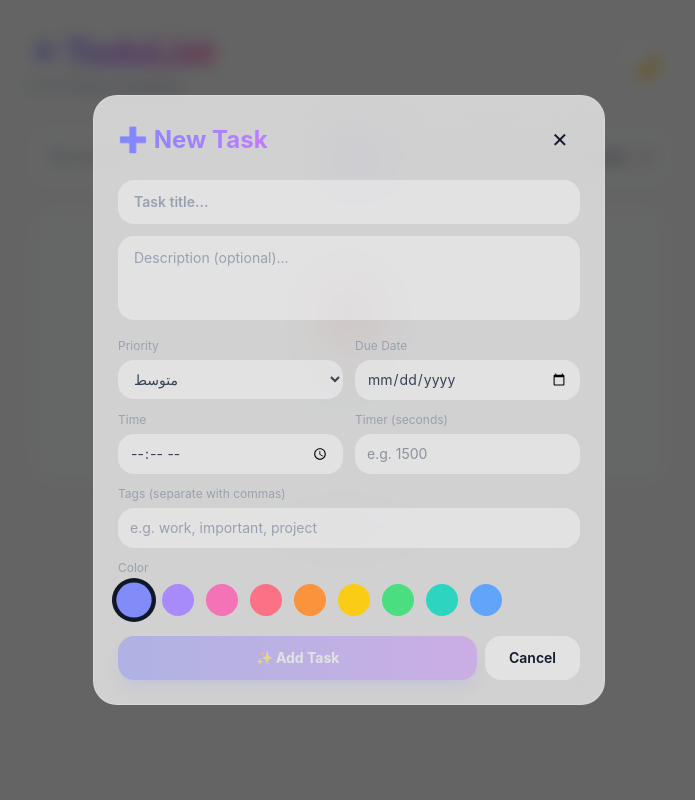
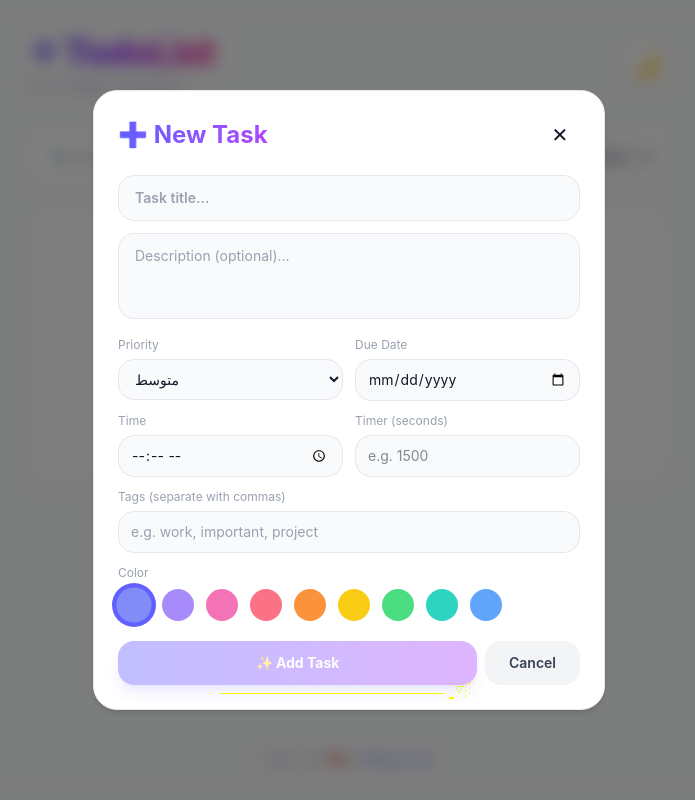
Before and after one commit to mohammad-2012/ReactTodo-React-TypeScript-Tailwind, a React (Vite) app: page / in a window 1280 px wide. Both pictures are taken after a click on the button "✦ Add New Task". Shown: the whole page, without its empty margins (291-986 px from the left). Built offline with nearby package versions, Linux system fonts and the light colour scheme; the HTML template or start-up script is replaced by a standard one.

Commit message:
Sending the latest changes made and changes made to the styles and fixing errors

```diff
--- a/src/App.tsx
+++ b/src/App.tsx
@@ -71,6 +71,7 @@ export default function App() {
       };
       addTodo(newTodo);
     }
+    setShowForm(false);
   };
 
   const handleEdit = (todo: Todo) => {
@@ -95,7 +96,7 @@ export default function App() {
       }`}
       dir="ltr"
     >
-      <div className="max-w-2xl mx-auto px-4 py-8">
+      <div className="max-w-2xl mx-auto px-4 py-8 flex flex-col min-h-screen">
         <Header
           dark={dark}
           toggleTheme={toggleTheme}
@@ -103,7 +104,9 @@ export default function App() {
           totalCount={todos.length}
         />
 
-        {todos.length > 0 && <ProgressBar progress={progressPercent} />}
+        {todos.length > 0 && (
+          <ProgressBar progress={progressPercent} dark={dark} />
+        )}
 
         <SearchFilter
           search={search}
@@ -118,7 +121,7 @@ export default function App() {
         {!showForm && (
           <button
             onClick={() => setShowForm(true)}
-            className="w-full py-4 rounded-2xl mb-5 text-sm font-bold text-white bg-gradient-to-r from-indigo-400 via-purple-400 to-pink-400 hover:opacity-90 transition-all shadow-lg shadow-indigo-400/30 active:scale-95"
+            className="w-full py-4 rounded-2xl mb-5 text-sm font-bold text-white bg-gradient-to-r from-indigo-500 via-purple-500 to-pink-500 hover:opacity-90 transition-all shadow-lg shadow-indigo-500/30 active:scale-95"
           >
             ✦ Add New Task
           </button>
--- a/src/components/Footer.tsx
+++ b/src/components/Footer.tsx
@@ -5,11 +5,11 @@ interface FooterProps {
 
 export function Footer({ completedCount, onClearCompleted }: FooterProps) {
   return (
-    <div className="mt-8 space-y-3">
+    <div className="mt-auto pt-8 space-y-3">
       {completedCount > 0 && (
         <button
           onClick={onClearCompleted}
-          className="w-full py-3 rounded-2xl text-xs font-semibold text-red-400 hover:text-red-500 bg-red-50/30 hover:bg-red-100/30 dark:bg-red-900/10 dark:hover:bg-red-900/20 transition-all duration-300"
+          className="w-full py-3 rounded-2xl text-xs font-semibold text-red-400 hover:text-red-500 dark:text-red-400 dark:hover:text-red-300 transition-all"
         >
           🗑 Clear Completed ({completedCount})
         </button>
@@ -17,8 +17,15 @@ export function Footer({ completedCount, onClearCompleted }: FooterProps) {
 
       <div className="text-center">
         <p className="text-xs text-gray-400 dark:text-gray-500">
-          Made with <span className="text-red-400 animate-pulse">❤️</span> by
-          TodoList
+          Made with <span className="text-red-400 animate-pulse">❤️</span> by{" "}
+          <a
+            href="https://github.com/mohammad-2012"
+            target="_blank"
+            rel="noopener noreferrer"
+            className="text-indigo-400 hover:text-indigo-300 dark:text-indigo-400 dark:hover:text-indigo-300 transition-colors hover:underline font-medium"
+          >
+            Mohammad
+          </a>
         </p>
       </div>
     </div>
--- a/src/components/Header.tsx
+++ b/src/components/Header.tsx
@@ -14,7 +14,7 @@ export function Header({
   return (
     <div className="flex items-center justify-between mb-8">
       <div>
-        <h1 className="text-4xl font-black tracking-tight bg-gradient-to-r from-indigo-400 via-purple-400 to-pink-400 bg-clip-text text-transparent animate-pulse">
+        <h1 className="text-4xl font-black tracking-tight bg-gradient-to-r from-indigo-500 via-purple-500 to-pink-500 bg-clip-text text-transparent">
           ✦ TodoList
         </h1>
         <p className="text-sm mt-1 text-gray-400 dark:text-gray-500">
@@ -23,7 +23,11 @@ export function Header({
       </div>
       <button
         onClick={toggleTheme}
-        className="w-12 h-12 rounded-2xl flex items-center justify-center text-2xl transition-all duration-300 hover:scale-110 active:scale-95 glass"
+        className={`w-12 h-12 rounded-2xl flex items-center justify-center text-2xl transition-all hover:scale-110 active:scale-95 ${
+          dark
+            ? "bg-gray-800 hover:bg-gray-700"
+            : "bg-white hover:bg-gray-100 shadow-sm border border-gray-200"
+        }`}
       >
         {dark ? "☀️" : "🌙"}
       </button>
--- a/src/components/ProgressBar.tsx
+++ b/src/components/ProgressBar.tsx
@@ -1,17 +1,28 @@
 interface ProgressBarProps {
   progress: number;
+  dark: boolean; // اضافه کردن dark به props
 }
 
-export function ProgressBar({ progress }: ProgressBarProps) {
+export function ProgressBar({ progress, dark }: ProgressBarProps) {
   return (
-    <div className="glass rounded-2xl p-4 mb-6">
+    <div
+      className={`rounded-2xl p-4 mb-6 ${
+        dark ? "bg-gray-900" : "bg-white shadow-sm border border-gray-100"
+      }`}
+    >
       <div className="flex justify-between text-xs text-gray-400 dark:text-gray-500 mb-2">
         <span>Overall Progress</span>
-        <span className="font-bold text-indigo-400">{progress}%</span>
+        <span className="font-bold text-indigo-500 dark:text-indigo-400">
+          {progress}%
+        </span>
       </div>
-      <div className="h-2.5 rounded-full overflow-hidden bg-gray-200/50 dark:bg-gray-700/50">
+      <div
+        className={`h-2.5 rounded-full overflow-hidden ${
+          dark ? "bg-gray-800" : "bg-gray-100"
+        }`}
+      >
         <div
-          className="h-full rounded-full bg-gradient-to-r from-indigo-400 via-purple-400 to-pink-400 transition-all duration-1000 ease-out"
+          className="h-full rounded-full bg-gradient-to-r from-indigo-500 via-purple-500 to-pink-500 transition-all duration-500"
           style={{ width: `${progress}%` }}
         />
       </div>
--- a/src/components/SearchFilter.tsx
+++ b/src/components/SearchFilter.tsx
@@ -21,25 +21,29 @@ export function SearchFilter({
   dark,
 }: SearchFilterProps) {
   return (
-    <div className="glass rounded-2xl p-3 mb-5 flex flex-col sm:flex-row gap-2">
+    <div
+      className={`rounded-2xl p-3 mb-5 flex flex-col sm:flex-row gap-2 ${
+        dark ? "bg-gray-900" : "bg-white shadow-sm border border-gray-100"
+      }`}
+    >
       <input
         type="text"
         placeholder="🔍 Search tasks..."
         value={search}
         onChange={(e) => setSearch(e.target.value)}
-        className="flex-1 min-w-[200px] text-sm bg-transparent outline-none placeholder-gray-400 dark:placeholder-gray-500 px-2 py-1.5"
+        className="flex-1 min-w-[200px] text-sm bg-transparent outline-none placeholder-gray-400 dark:placeholder-gray-500 px-2 py-1.5 text-gray-900 dark:text-gray-100"
       />
       <div className="flex gap-1.5 flex-wrap">
         {(["all", "active", "completed"] as FilterType[]).map((f) => (
           <button
             key={f}
             onClick={() => setFilter(f)}
-            className={`px-3 py-1.5 rounded-xl text-xs font-semibold transition-all duration-200 ${
+            className={`px-3 py-1.5 rounded-xl text-xs font-semibold transition-all ${
               filter === f
-                ? "bg-gradient-to-r from-indigo-400 to-purple-400 text-white shadow-lg shadow-indigo-400/30"
+                ? "bg-indigo-500 text-white"
                 : dark
-                  ? "bg-gray-800/50 text-gray-400 hover:bg-gray-700/50"
-                  : "bg-gray-100/50 text-gray-500 hover:bg-gray-200/50"
+                  ? "bg-gray-800 text-gray-400 hover:bg-gray-700"
+                  : "bg-gray-100 text-gray-500 hover:bg-gray-200"
             }`}
           >
             {f === "all" ? "All" : f === "active" ? "Active" : "Completed"}
@@ -52,8 +56,8 @@ export function SearchFilter({
           }
           className={`px-3 py-1.5 rounded-xl text-xs font-semibold outline-none cursor-pointer transition-all ${
             dark
-              ? "bg-gray-800/50 text-gray-300 hover:bg-gray-700/50"
-              : "bg-gray-100/50 text-gray-500 hover:bg-gray-200/50"
+              ? "bg-gray-800 text-gray-300 hover:bg-gray-700"
+              : "bg-gray-100 text-gray-500 hover:bg-gray-200"
           }`}
         >
           <option value="all">All Priorities</option>
--- a/src/components/TodoForm.tsx
+++ b/src/components/TodoForm.tsx
@@ -1,4 +1,4 @@
-import { useState } from "react";
+import { useState, useEffect } from "react";
 import type { Priority } from "../types/todo";
 import { PRIORITY_CONFIG, COLOR_OPTIONS } from "../constants";
 
@@ -29,15 +29,51 @@ export function TodoForm({
   dark,
 }: TodoFormProps) {
   const [form, setForm] = useState({
-    title: editData?.title || "",
-    description: editData?.description || "",
-    priority: editData?.priority || ("medium" as Priority),
-    color: editData?.color || "#818cf8",
-    dueDate: editData?.dueDate || "",
-    dueTime: editData?.dueTime || "",
-    timerSeconds: editData?.timerSeconds || 0,
-    tags: editData?.tags?.join(", ") || "",
+    title: "",
+    description: "",
+    priority: "medium" as Priority,
+    color: "#818cf8",
+    dueDate: "",
+    dueTime: "",
+    timerSeconds: 0,
+    tags: "",
   });
+
+  const resetForm = () => {
+    setForm({
+      title: "",
+      description: "",
+      priority: "medium",
+      color: "#818cf8",
+      dueDate: "",
+      dueTime: "",
+      timerSeconds: 0,
+      tags: "",
+    });
+  };
+
+  useEffect(() => {
+    if (editData) {
+      setForm({
+        title: editData.title || "",
+        description: editData.description || "",
+        priority: editData.priority || "medium",
+        color: editData.color || "#818cf8",
+        dueDate: editData.dueDate || "",
+        dueTime: editData.dueTime || "",
+        timerSeconds: editData.timerSeconds || 0,
+        tags: editData.tags?.join(", ") || "",
+      });
+    } else {
+      resetForm();
+    }
+  }, [editData]);
+
+  useEffect(() => {
+    if (!isOpen) {
+      resetForm();
+    }
+  }, [isOpen]);
 
   const handleSubmit = () => {
     if (!form.title.trim()) return;
@@ -56,6 +92,12 @@ export function TodoForm({
       timerSeconds: parseInt(String(form.timerSeconds)) || 0,
       tags,
     });
+    resetForm();
+    onClose();
+  };
+
+  const handleClose = () => {
+    resetForm();
     onClose();
   };
 
@@ -64,23 +106,25 @@ export function TodoForm({
   return (
     <>
       <div
-        className="fixed inset-0 z-40 bg-black/60 backdrop-blur-sm"
-        onClick={onClose}
+        className="fixed inset-0 z-40 bg-black/50 backdrop-blur-sm"
+        onClick={handleClose}
       />
       <div className="fixed inset-0 z-50 flex items-center justify-center p-4">
         <div
-          className={`w-full max-w-lg rounded-3xl p-6 max-h-[90vh] overflow-y-auto transition-all duration-300 ${
-            dark ? "glass-dark" : "glass"
+          className={`w-full max-w-lg rounded-3xl p-6 max-h-[90vh] overflow-y-auto ${
+            dark
+              ? "bg-gray-900 border border-gray-700/30"
+              : "bg-white border border-gray-200 shadow-md"
           }`}
           onClick={(e) => e.stopPropagation()}
         >
           <div className="flex justify-between items-center mb-5">
-            <h2 className="text-2xl font-bold bg-gradient-to-r from-indigo-400 to-purple-400 bg-clip-text text-transparent">
+            <h2 className="text-2xl font-bold bg-gradient-to-r from-indigo-500 to-purple-500 bg-clip-text text-transparent">
               {editData ? "✏️ Edit Task" : "➕ New Task"}
             </h2>
             <button
-              onClick={onClose}
-              className="w-10 h-10 rounded-xl flex items-center justify-center text-xl hover:bg-white/10 transition-all"
+              onClick={handleClose}
+              className="w-10 h-10 rounded-xl flex items-center justify-center text-xl hover:bg-gray-200/50 dark:hover:bg-gray-700/50 transition-all"
             >
               ✕
             </button>
@@ -93,8 +137,8 @@ export function TodoForm({
             onChange={(e) => setForm({ ...form, title: e.target.value })}
             className={`w-full rounded-2xl px-4 py-3 text-sm outline-none mb-3 font-semibold ${
               dark
-                ? "bg-gray-800/50 placeholder-gray-500 focus:bg-gray-800/70"
-                : "bg-gray-100/50 placeholder-gray-400 focus:bg-gray-100/70"
+                ? "bg-gray-800 placeholder-gray-500 focus:bg-gray-700 text-gray-100"
+                : "bg-gray-50 placeholder-gray-400 focus:bg-gray-100 border border-gray-200 text-gray-900"
             }`}
           />
 
@@ -105,8 +149,8 @@ export function TodoForm({
             rows={3}
             className={`w-full rounded-2xl px-4 py-3 text-sm outline-none mb-3 resize-none ${
               dark
-                ? "bg-gray-800/50 placeholder-gray-500 focus:bg-gray-800/70"
-                : "bg-gray-100/50 placeholder-gray-400 focus:bg-gray-100/70"
+                ? "bg-gray-800 placeholder-gray-500 focus:bg-gray-700 text-gray-100"
+                : "bg-gray-50 placeholder-gray-400 focus:bg-gray-100 border border-gray-200 text-gray-900"
             }`}
           />
 
@@ -122,8 +166,8 @@ export function TodoForm({
                 }
                 className={`w-full rounded-2xl px-3 py-2.5 text-sm outline-none cursor-pointer ${
                   dark
-                    ? "bg-gray-800/50 text-gray-200"
-                    : "bg-gray-100/50 text-gray-700"
+                    ? "bg-gray-800 text-gray-200"
+                    : "bg-gray-50 border border-gray-200 text-gray-900"
                 }`}
               >
                 {(Object.keys(PRIORITY_CONFIG) as Priority[]).map((p) => (
@@ -143,8 +187,8 @@ export function TodoForm({
                 onChange={(e) => setForm({ ...form, dueDate: e.target.value })}
                 className={`w-full rounded-2xl px-3 py-2.5 text-sm outline-none ${
                   dark
-                    ? "bg-gray-800/50 text-gray-200"
-                    : "bg-gray-100/50 text-gray-700"
+                    ? "bg-gray-800 text-gray-200"
+                    : "bg-gray-50 border border-gray-200 text-gray-900"
                 }`}
               />
             </div>
@@ -158,8 +202,8 @@ export function TodoForm({
                 onChange={(e) => setForm({ ...form, dueTime: e.target.value })}
                 className={`w-full rounded-2xl px-3 py-2.5 text-sm outline-none ${
                   dark
-                    ? "bg-gray-800/50 text-gray-200"
-                    : "bg-gray-100/50 text-gray-700"
+                    ? "bg-gray-800 text-gray-200"
+                    : "bg-gray-50 border border-gray-200 text-gray-900"
                 }`}
               />
             </div>
@@ -180,8 +224,8 @@ export function TodoForm({
                 }
                 className={`w-full rounded-2xl px-3 py-2.5 text-sm outline-none ${
                   dark
-                    ? "bg-gray-800/50 text-gray-200"
-                    : "bg-gray-100/50 text-gray-700"
+                    ? "bg-gray-800 text-gray-200"
+                    : "bg-gray-50 border border-gray-200 text-gray-900"
                 }`}
               />
             </div>
@@ -198,8 +242,8 @@ export function TodoForm({
               onChange={(e) => setForm({ ...form, tags: e.target.value })}
               className={`w-full rounded-2xl px-3 py-2.5 text-sm outline-none ${
                 dark
-                  ? "bg-gray-800/50 placeholder-gray-500"
-                  : "bg-gray-100/50 placeholder-gray-400"
+                  ? "bg-gray-800 placeholder-gray-500 text-gray-100"
+                  : "bg-gray-50 placeholder-gray-400 border border-gray-200 text-gray-900"
               }`}
             />
           </div>
@@ -213,9 +257,9 @@ export function TodoForm({
                 <button
                   key={c}
                   onClick={() => setForm({ ...form, color: c })}
-                  className={`w-8 h-8 rounded-full transition-all duration-300 hover:scale-110 ${
+                  className={`w-8 h-8 rounded-full transition-all hover:scale-110 ${
                     form.color === c
-                      ? "ring-2 ring-offset-2 ring-offset-transparent scale-110"
+                      ? "ring-2 ring-offset-2 ring-offset-transparent ring-indigo-500 scale-110"
                       : ""
                   }`}
                   style={{ backgroundColor: c }}
@@ -228,16 +272,16 @@ export function TodoForm({
             <button
               onClick={handleSubmit}
               disabled={!form.title.trim()}
-              className="flex-1 py-3 rounded-2xl text-sm font-bold text-white bg-gradient-to-r from-indigo-400 to-purple-400 hover:opacity-90 disabled:opacity-40 transition-all shadow-lg shadow-indigo-400/30 active:scale-95"
+              className="flex-1 py-3 rounded-2xl text-sm font-bold text-white bg-gradient-to-r from-indigo-500 to-purple-500 hover:opacity-90 disabled:opacity-40 transition-all shadow-lg shadow-indigo-500/30 active:scale-95"
             >
               {editData ? "💾 Save Changes" : "✨ Add Task"}
             </button>
             <button
-              onClick={onClose}
+              onClick={handleClose}
               className={`px-6 py-3 rounded-2xl text-sm font-semibold transition-all ${
                 dark
-                  ? "bg-gray-800/50 hover:bg-gray-700/50"
-                  : "bg-gray-100/50 hover:bg-gray-200/50"
+                  ? "bg-gray-800 hover:bg-gray-700 text-gray-200"
+                  : "bg-gray-100 hover:bg-gray-200 text-gray-700"
               }`}
             >
               Cancel
--- a/src/components/TodoList.tsx
+++ b/src/components/TodoList.tsx
@@ -43,15 +43,25 @@ export function TodoList({
     return (
       <div
         className={`text-center py-20 rounded-3xl ${
-          dark ? "glass-dark" : "glass"
+          dark
+            ? "bg-gray-900 border border-gray-700/30"
+            : "bg-white border border-gray-200 shadow-sm"
         }`}
       >
         <div className="text-6xl mb-4 animate-bounce">🎯</div>
-        <p className="text-gray-400 dark:text-gray-500 text-sm font-medium">
+        <p
+          className={`text-sm font-medium ${
+            dark ? "text-gray-400" : "text-gray-600"
+          }`}
+        >
           {todos.length === 0 ? "No tasks yet!" : "No tasks found!"}
         </p>
         {todos.length === 0 && (
-          <p className="text-xs text-gray-400 dark:text-gray-500 mt-1">
+          <p
+            className={`text-xs mt-1 ${
+              dark ? "text-gray-500" : "text-gray-400"
+            }`}
+          >
             Click ✦ Add New Task to get started!
           </p>
         )}
--- a/src/index.css
+++ b/src/index.css
@@ -1,5 +1,4 @@
 @import "tailwindcss";
-
 
 @layer base {
   * {
```
Also changed, not shown: src/components/TodoItem.tsx (+156 -68 lines).
